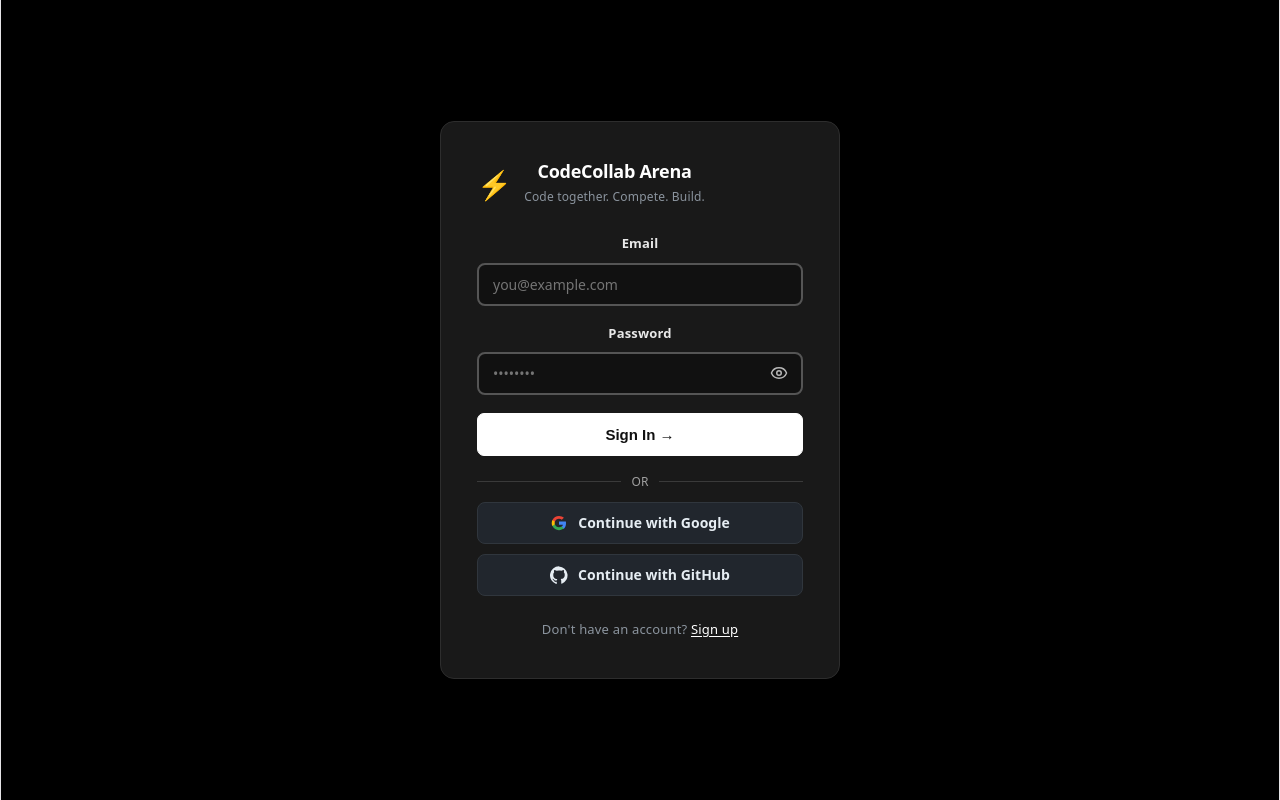
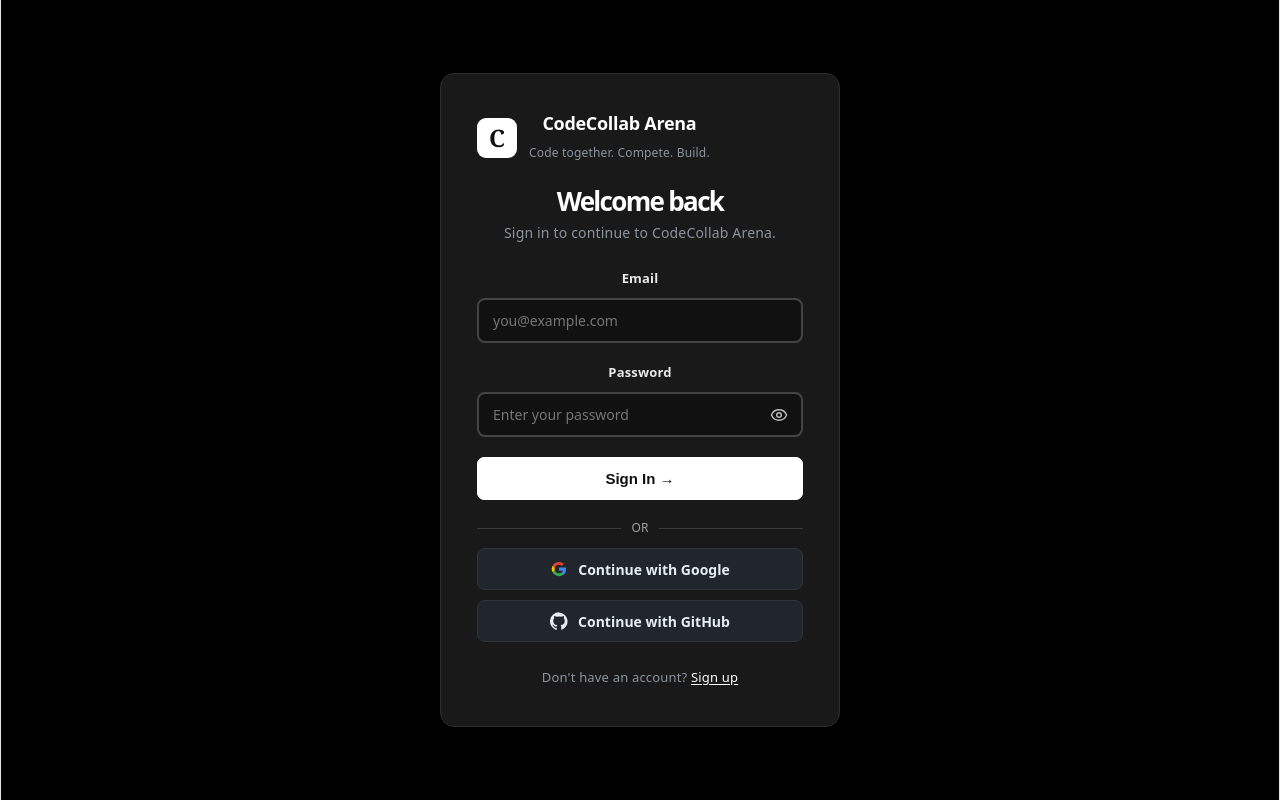
Before and after one commit to Ayush-git403/CodeCollab, a React app in the folder client/: page /login in a window 1280 px wide. Built offline with nearby package versions, Linux system fonts and the light colour scheme; no server answers; the HTML template or start-up script is replaced by a standard one.

Commit message:
updated signup

```diff
--- a/client/src/App.jsx
+++ b/client/src/App.jsx
@@ -3,6 +3,7 @@
 import ProtectedRoute from "./components/ProtectedRoute";
 import Home from "./pages/Home";
 import Login from "./pages/Login";
+import Signup from "./pages/Signup";
 import UserDashboard from "./pages/UserDashboard";
 import Room from "./pages/Room";
 import CreateRoom from "./pages/CreateRoom";
@@ -15,7 +16,7 @@
           {/* Public pages */}
           <Route path="/" element={<Home />} />
           <Route path="/login" element={<Login />} />
-          <Route path="/signup" element={<Login />} />
+          <Route path="/signup" element={<Signup />} />
 
           {/* Protected pages */}
           <Route
--- a/client/src/pages/Login.jsx
+++ b/client/src/pages/Login.jsx
@@ -1,14 +1,14 @@
+
 import { useState } from "react";
-import { useNavigate, useLocation } from "react-router-dom";
+import { Link, useNavigate } from "react-router-dom";
 import axios from "axios";
 import { useAuth } from "../context/AuthContext";
 import { Eye, EyeOff } from "lucide-react";
 
+const API_URL = "https://codecollab-d0p4.onrender.com";
+
 export default function Login() {
-  const location = useLocation();
-  const isSignup = location.pathname === "/signup";
   const [email, setEmail] = useState("");
-  const [username, setUsername] = useState("");
   const [password, setPassword] = useState("");
   const [showPassword, setShowPassword] = useState(false);
   const [error, setError] = useState("");
@@ -18,51 +18,29 @@
   const { login } = useAuth();
   const navigate = useNavigate();
 
-  const handleSubmit = async () => {
+  const handleSubmit = async (e) => {
+    e?.preventDefault();
     setError("");
     setLoading(true);
 
     try {
-      // =========================
-      // SIGN UP
-      // =========================
-      if (isSignup) {
-        const res = await axios.post("https://codecollab-d0p4.onrender.com/api/auth/signup", {
-          username,
-          email,
-          password,
-        });
+      const res = await axios.post(`${API_URL}/api/auth/login`, {
+        email: email.trim(),
+        password,
+      });
 
-        login(res.data.token, res.data.user);
+      login(res.data.token, res.data.user);
 
-        const params = new URLSearchParams(window.location.search);
-        const next = params.get("next") || "app";
-        navigate(`/${next}`);
-      }
-
-      // =========================
-      // LOGIN
-      // =========================
-      else {
-        const res = await axios.post("https://codecollab-d0p4.onrender.com/api/auth/login", {
-          email,
-          password,
-        });
-
-        login(res.data.token, res.data.user);
-
-        navigate("/dashboard");
-      }
+      const params = new URLSearchParams(window.location.search);
+      const next = params.get("next") || "app";
+      navigate(`/${next}`, { replace: true });
     } catch (err) {
-      console.error("Login/Signup error:", err);
-
-      console.log("STATUS:", err?.response?.status);
-      console.log("BACKEND RESPONSE:", err?.response?.data);
+      console.error("Login error:", err);
 
       setError(
         err?.response?.data?.error ||
           err?.response?.data?.message ||
-          "Something went wrong",
+          "Unable to sign in. Please try again."
       );
     } finally {
       setLoading(false);
@@ -72,110 +50,107 @@
   return (
     <div style={S.page}>
       <div style={S.card}>
-        {/* =========================
-            LOGO
-        ========================= */}
+        {/* LOGO */}
         <div style={S.logoRow}>
-          <span style={{ fontSize: "28px" }}>⚡</span>
+          <div style={S.logoMark}>C</div>
 
           <div>
             <p style={S.logoTitle}>CodeCollab Arena</p>
-
             <p style={S.logoSub}>Code together. Compete. Build.</p>
           </div>
         </div>
 
-        {/* =========================
-            FORM
-        ========================= */}
-        <div style={S.form}>
-          {/* USERNAME - SIGNUP ONLY */}
-          {isSignup && (
-            <div style={S.field}>
-              <label style={S.label}>Username</label>
+        {/* HEADING */}
+        <div>
+          <h1 style={S.heading}>Welcome back</h1>
+          <p style={S.description}>
+            Sign in to continue to CodeCollab Arena.
+          </p>
+        </div>
 
-              <input
-                style={S.input}
-                type="text"
-                placeholder="yourname"
-                value={username}
-                onChange={(e) => setUsername(e.target.value)}
-                autoFocus
-              />
-            </div>
-          )}
-
+        {/* LOGIN FORM */}
+        <form onSubmit={handleSubmit} style={S.form}>
           {/* EMAIL */}
           <div style={S.field}>
-            <label style={S.label}>Email</label>
+            <label htmlFor="email" style={S.label}>
+              Email
+            </label>
 
             <input
+              id="email"
               style={S.input}
               type="email"
               placeholder="you@example.com"
               value={email}
               onChange={(e) => setEmail(e.target.value)}
-              autoFocus={!isSignup}
+              autoComplete="email"
+              autoFocus
+              required
             />
           </div>
 
           {/* PASSWORD */}
           <div style={S.field}>
-            <label style={S.label}>Password</label>
+            <label htmlFor="password" style={S.label}>
+              Password
+            </label>
 
             <div style={S.passwordWrapper}>
               <input
+                id="password"
                 style={S.passwordInput}
                 type={showPassword ? "text" : "password"}
-                placeholder={isSignup ? "Min 6 characters" : "••••••••"}
+                placeholder="Enter your password"
                 value={password}
                 onChange={(e) => setPassword(e.target.value)}
-                onKeyDown={(e) => {
-                  if (e.key === "Enter" && !loading) {
-                    handleSubmit();
-                  }
-                }}
+                autoComplete="current-password"
+                required
               />
 
               <button
                 type="button"
                 style={S.eyeButton}
-                onClick={() => setShowPassword(!showPassword)}
-                aria-label={showPassword ? "Hide password" : "Show password"}
+                onClick={() => setShowPassword((prev) => !prev)}
+                aria-label={
+                  showPassword ? "Hide password" : "Show password"
+                }
               >
-                {showPassword ? <EyeOff size={18} /> : <Eye size={18} />}
+                {showPassword ? (
+                  <EyeOff size={18} />
+                ) : (
+                  <Eye size={18} />
+                )}
               </button>
             </div>
           </div>
 
           {/* ERROR */}
-          {error && <div style={S.error}>{error}</div>}
+          {error && (
+            <div role="alert" style={S.error}>
+              {error}
+            </div>
+          )}
 
           {/* SUBMIT */}
           <button
-            type="button"
+            type="submit"
             style={{
               ...S.submitBtn,
-              ...(hovered === "submit" && !loading ? S.submitBtnHover : {}),
+              ...(hovered === "submit" && !loading
+                ? S.submitBtnHover
+                : {}),
               opacity: loading ? 0.6 : 1,
               cursor: loading ? "not-allowed" : "pointer",
             }}
             onMouseEnter={() => setHovered("submit")}
             onMouseLeave={() => setHovered(null)}
-            onClick={handleSubmit}
             disabled={loading}
           >
-            {loading
-              ? "Please wait..."
-              : isSignup
-                ? "Create Account →"
-                : "Sign In →"}
+            {loading ? "Please wait..." : "Sign In →"}
           </button>
-        </div>
+        </form>
 
-        {/* =========================
-            OAUTH
-        ========================= */}
+        {/* OAUTH */}
         <div style={S.oauthSection}>
           <div style={S.oauthDivider}>
             <span style={S.dividerLine} />
@@ -232,32 +207,12 @@
           </button>
         </div>
 
-        {/* =========================
-            FOOTER
-        ========================= */}
+        {/* FOOTER */}
         <p style={S.footer}>
-          {isSignup ? "Already have an account? " : "Don't have an account? "}
-
-          <span
-            style={S.footerLink}
-            role="button"
-            tabIndex={0}
-            onClick={() => {
-              setError("");
-              setShowPassword(false);
-              navigate(isSignup ? "/login" : "/signup");
-            }}
-            onKeyDown={(e) => {
-              if (e.key === "Enter" || e.key === " ") {
-                e.preventDefault();
-                setError("");
-                setShowPassword(false);
-                navigate(isSignup ? "/login" : "/signup");
-              }
-            }}
-          >
-            {isSignup ? "Sign in" : "Sign up"}
-          </span>
+          Don't have an account?{" "}
+          <Link to="/signup" style={S.footerLink}>
+            Sign up
+          </Link>
         </p>
       </div>
     </div>
@@ -265,9 +220,6 @@
 }
 
 const S = {
-  // =========================
-  // PAGE
-  // =========================
   page: {
     minHeight: "100vh",
     background: "#000000",
@@ -275,11 +227,9 @@
     alignItems: "center",
     justifyContent: "center",
     padding: "20px",
+    boxSizing: "border-box",
   },
 
-  // =========================
-  // CARD
-  // =========================
   card: {
     background: "#191919",
     border: "1px solid #2D2D2D",
@@ -289,16 +239,29 @@
     maxWidth: "400px",
     display: "flex",
     flexDirection: "column",
-    gap: "20px",
+    gap: "22px",
+    boxSizing: "border-box",
   },
 
-  // =========================
-  // LOGO
-  // =========================
   logoRow: {
     display: "flex",
     alignItems: "center",
     gap: "12px",
+  },
+
+  logoMark: {
+    width: "40px",
+    height: "40px",
+    borderRadius: "9px",
+    background: "#FFFFFF",
+    color: "#111111",
+    display: "flex",
+    alignItems: "center",
+    justifyContent: "center",
+    fontFamily: "Georgia, serif",
+    fontSize: "24px",
+    fontWeight: "700",
+    flexShrink: 0,
   },
 
   logoTitle: {
@@ -312,22 +275,33 @@
   logoSub: {
     color: "#8B949E",
     fontSize: "12px",
-    margin: 0,
+    margin: "4px 0 0",
   },
 
-  // =========================
-  // FORM
-  // =========================
+  heading: {
+    color: "#FFFFFF",
+    fontSize: "26px",
+    fontWeight: "700",
+    margin: "0 0 8px",
+  },
+
+  description: {
+    color: "#8B949E",
+    fontSize: "14px",
+    margin: 0,
+    lineHeight: 1.5,
+  },
+
   form: {
     display: "flex",
     flexDirection: "column",
-    gap: "14px",
+    gap: "16px",
   },
 
   field: {
     display: "flex",
     flexDirection: "column",
-    gap: "6px",
+    gap: "7px",
   },
 
   label: {
@@ -337,20 +311,19 @@
   },
 
   input: {
+    width: "100%",
+    boxSizing: "border-box",
     background: "#111111",
-    border: "2px solid #555555",
+    border: "2px solid #444444",
     borderRadius: "8px",
     color: "#FFFFFF",
-    padding: "10px 14px",
+    padding: "11px 14px",
     fontSize: "14px",
     outline: "none",
     fontFamily: "inherit",
     transition: "border-color 0.15s",
   },
 
-  // =========================
-  // PASSWORD
-  // =========================
   passwordWrapper: {
     position: "relative",
     width: "100%",
@@ -360,19 +333,16 @@
     width: "100%",
     boxSizing: "border-box",
     background: "#111111",
-    border: "2px solid #555555",
+    border: "2px solid #444444",
     borderRadius: "8px",
     color: "#FFFFFF",
-    padding: "10px 44px 10px 14px",
+    padding: "11px 44px 11px 14px",
     fontSize: "14px",
     outline: "none",
     fontFamily: "inherit",
     transition: "border-color 0.15s",
   },
 
-  // =========================
-  // EYE BUTTON
-  // =========================
   eyeButton: {
     position: "absolute",
     right: "10px",
@@ -388,9 +358,6 @@
     justifyContent: "center",
   },
 
-  // =========================
-  // ERROR
-  // =========================
   error: {
     background: "rgba(247,129,102,0.1)",
     border: "1px solid #F78166",
@@ -400,9 +367,6 @@
     fontSize: "13px",
   },
 
-  // =========================
-  // SUBMIT
-  // =========================
   submitBtn: {
     background: "#FFFFFF",
     color: "#111111",
@@ -422,9 +386,6 @@
     transform: "translateY(-1px)",
   },
 
-  // =========================
-  // OAUTH
-  // =========================
   oauthSection: {
     display: "flex",
     flexDirection: "column",
@@ -454,7 +415,7 @@
 
   oauthBtn: {
     width: "100%",
-    height: "42px",
+    minHeight: "42px",
     display: "flex",
     alignItems: "center",
     justifyContent: "center",
@@ -479,9 +440,6 @@
     flexShrink: 0,
   },
 
-  // =========================
-  // FOOTER
-  // =========================
   footer: {
     color: "#8B949E",
     fontSize: "13px",
--- /dev/null
+++ b/client/src/pages/Signup.jsx
@@ -0,0 +1,312 @@
+import { useState } from "react";
+import { useNavigate, Link } from "react-router-dom";
+import axios from "axios";
+import { useAuth } from "../context/AuthContext";
+import { Eye, EyeOff } from "lucide-react";
+
+const API_URL = "https://codecollab-d0p4.onrender.com";
+
+export default function Signup() {
+  const [username, setUsername] = useState("");
+  const [email, setEmail] = useState("");
+  const [password, setPassword] = useState("");
+  const [showPassword, setShowPassword] = useState(false);
+  const [error, setError] = useState("");
+  const [loading, setLoading] = useState(false);
+  const [hovered, setHovered] = useState(false);
+
+  const { login } = useAuth();
+  const navigate = useNavigate();
+
+  const handleSubmit = async (e) => {
+    e.preventDefault();
+    setError("");
+
+    if (!username.trim() || !email.trim() || !password) {
+      setError("All fields are required");
+      return;
+    }
+
+    if (password.length < 6) {
+      setError("Password must be at least 6 characters");
+      return;
+    }
+
+    setLoading(true);
+
+    try {
+      const res = await axios.post(`${API_URL}/api/auth/signup`, {
+        username: username.trim(),
+        email: email.trim(),
+        password,
+      });
+
+      login(res.data.token, res.data.user);
+
+      const params = new URLSearchParams(window.location.search);
+      const next = params.get("next") || "app";
+      navigate(`/${next}`, { replace: true });
+    } catch (err) {
+      console.error("Signup error:", err);
+      setError(
+        err?.response?.data?.error ||
+          err?.response?.data?.message ||
+          "Unable to create account. Please try again."
+      );
+    } finally {
+      setLoading(false);
+    }
+  };
+
+  return (
+    <div style={S.page}>
+      <div style={S.card}>
+        <div style={S.logoRow}>
+          <div style={S.logoMark}>C</div>
+          <div>
+            <p style={S.logoTitle}>CodeCollab Arena</p>
+            <p style={S.logoSub}>Code together. Compete. Build.</p>
+          </div>
+        </div>
+
+        <div>
+          <h1 style={S.heading}>Create your account</h1>
+          <p style={S.description}>
+            Join the arena and start building together.
+          </p>
+        </div>
+
+        <form onSubmit={handleSubmit} style={S.form}>
+          <div style={S.field}>
+            <label htmlFor="username" style={S.label}>Username</label>
+            <input
+              id="username"
+              style={S.input}
+              type="text"
+              placeholder="yourname"
+              value={username}
+              onChange={(e) => setUsername(e.target.value)}
+              autoComplete="username"
+              required
+            />
+          </div>
+
+          <div style={S.field}>
+            <label htmlFor="email" style={S.label}>Email</label>
+            <input
+              id="email"
+              style={S.input}
+              type="email"
+              placeholder="you@example.com"
+              value={email}
+              onChange={(e) => setEmail(e.target.value)}
+              autoComplete="email"
+              required
+            />
+          </div>
+
+          <div style={S.field}>
+            <label htmlFor="password" style={S.label}>Password</label>
+            <div style={S.passwordWrapper}>
+              <input
+                id="password"
+                style={S.passwordInput}
+                type={showPassword ? "text" : "password"}
+                placeholder="At least 6 characters"
+                value={password}
+                onChange={(e) => setPassword(e.target.value)}
+                autoComplete="new-password"
+                minLength={6}
+                required
+              />
+              <button
+                type="button"
+                style={S.eyeButton}
+                onClick={() => setShowPassword(!showPassword)}
+                aria-label={showPassword ? "Hide password" : "Show password"}
+              >
+                {showPassword ? <EyeOff size={18} /> : <Eye size={18} />}
+              </button>
+            </div>
+          </div>
+
+          {error && <div role="alert" style={S.error}>{error}</div>}
+
+          <button
+            type="submit"
+            disabled={loading}
+            onMouseEnter={() => setHovered(true)}
+            onMouseLeave={() => setHovered(false)}
+            style={{
+              ...S.submitBtn,
+              ...(hovered && !loading ? S.submitBtnHover : {}),
+              opacity: loading ? 0.6 : 1,
+              cursor: loading ? "not-allowed" : "pointer",
+            }}
+          >
+            {loading ? "Creating account..." : "Create Account →"}
+          </button>
+        </form>
+
+        <p style={S.footer}>
+          Already have an account?{" "}
+          <Link to="/login" style={S.footerLink}>
+            Sign in
+          </Link>
+        </p>
+      </div>
+    </div>
+  );
+}
+
+const S = {
+  page: {
+    minHeight: "100vh",
+    background: "#000000",
+    display: "flex",
+    alignItems: "center",
+    justifyContent: "center",
+    padding: "20px",
+  },
+  card: {
+    background: "#191919",
+    border: "1px solid #2D2D2D",
+    borderRadius: "14px",
+    padding: "36px",
+    width: "100%",
+    maxWidth: "420px",
+    display: "flex",
+    flexDirection: "column",
+    gap: "24px",
+    boxSizing: "border-box",
+  },
+  logoRow: {
+    display: "flex",
+    alignItems: "center",
+    gap: "12px",
+  },
+  logoMark: {
+    width: "40px",
+    height: "40px",
+    borderRadius: "10px",
+    background: "#FFFFFF",
+    color: "#111111",
+    display: "grid",
+    placeItems: "center",
+    fontSize: "22px",
+    fontWeight: "800",
+  },
+  logoTitle: {
+    color: "#FFFFFF",
+    fontWeight: "700",
+    fontSize: "18px",
+    margin: 0,
+  },
+  logoSub: {
+    color: "#8B949E",
+    fontSize: "12px",
+    margin: "4px 0 0",
+  },
+  heading: {
+    color: "#FFFFFF",
+    fontSize: "26px",
+    margin: "0 0 8px",
+  },
+  description: {
+    color: "#8B949E",
+    fontSize: "14px",
+    margin: 0,
+  },
+  form: {
+    display: "flex",
+    flexDirection: "column",
+    gap: "16px",
+  },
+  field: {
+    display: "flex",
+    flexDirection: "column",
+    gap: "7px",
+  },
+  label: {
+    color: "#E8E8E8",
+    fontSize: "13px",
+    fontWeight: "600",
+  },
+  input: {
+    width: "100%",
+    boxSizing: "border-box",
+    background: "#111111",
+    border: "1px solid #444444",
+    borderRadius: "8px",
+    color: "#FFFFFF",
+    padding: "12px 14px",
+    fontSize: "14px",
+    outline: "none",
+    fontFamily: "inherit",
+  },
+  passwordWrapper: {
+    position: "relative",
+    width: "100%",
+  },
+  passwordInput: {
+    width: "100%",
+    boxSizing: "border-box",
+    background: "#111111",
+    border: "1px solid #444444",
+    borderRadius: "8px",
+    color: "#FFFFFF",
+    padding: "12px 44px 12px 14px",
+    fontSize: "14px",
+    outline: "none",
+    fontFamily: "inherit",
+  },
+  eyeButton: {
+    position: "absolute",
+    right: "10px",
+    top: "50%",
+    transform: "translateY(-50%)",
+    background: "transparent",
+    border: "none",
+    color: "#B8B8B8",
+    cursor: "pointer",
+    padding: "5px",
+    display: "flex",
+    alignItems: "center",
+  },
+  error: {
+    background: "rgba(247,129,102,0.1)",
+    border: "1px solid #F78166",
+    borderRadius: "8px",
+    padding: "10px 14px",
+    color: "#F78166",
+    fontSize: "13px",
+  },
+  submitBtn: {
+    background: "#FFFFFF",
+    color: "#111111",
+    border: "1px solid #FFFFFF",
+    borderRadius: "8px",
+    padding: "13px",
+    fontSize: "15px",
+    fontWeight: "600",
+    marginTop: "4px",
+    transition: "all 0.15s ease",
+  },
+  submitBtnHover: {
+    background: "#E6E6E6",
+    borderColor: "#E6E6E6",
+    transform: "translateY(-1px)",
+  },
+  footer: {
+    color: "#8B949E",
+    fontSize: "13px",
+    textAlign: "center",
+    margin: 0,
+  },
+  footerLink: {
+    color: "#FFFFFF",
+    cursor: "pointer",
+    textDecoration: "underline",
+    textUnderlineOffset: "3px",
+  },
+};
```
